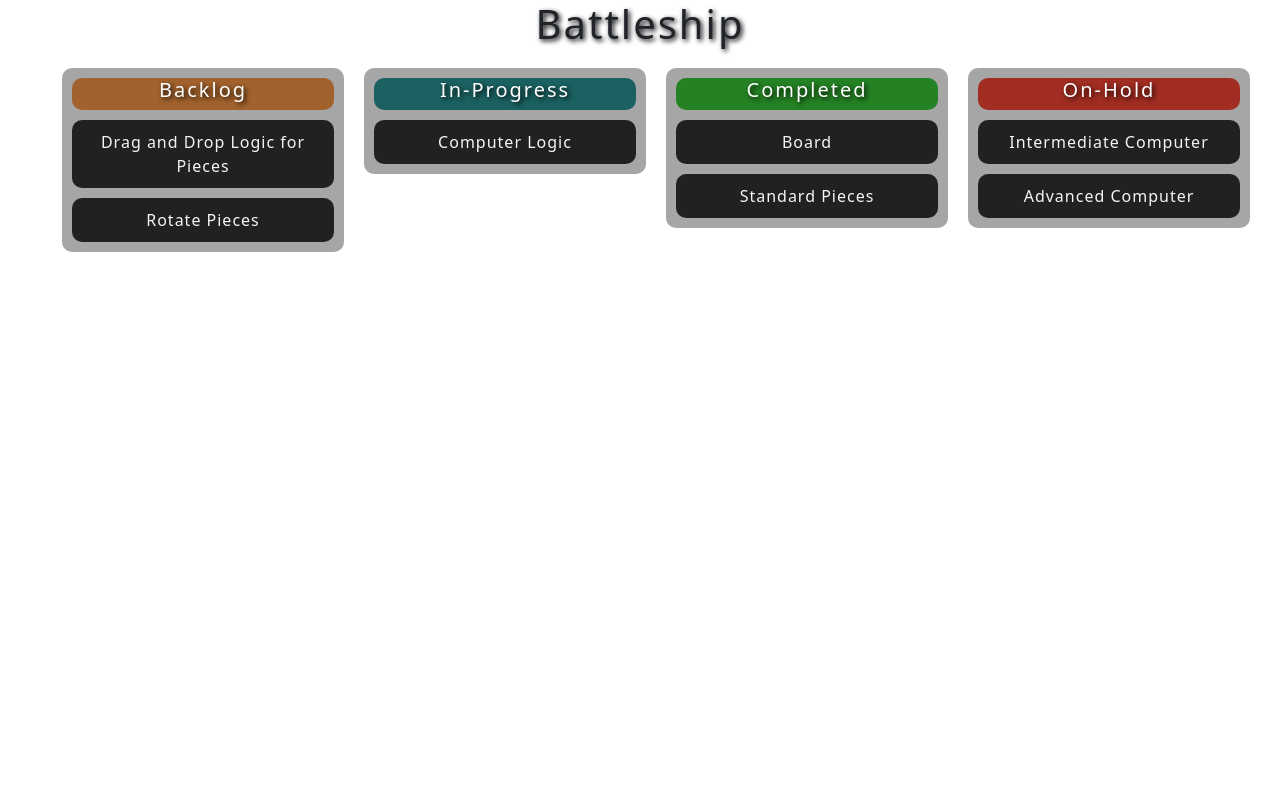
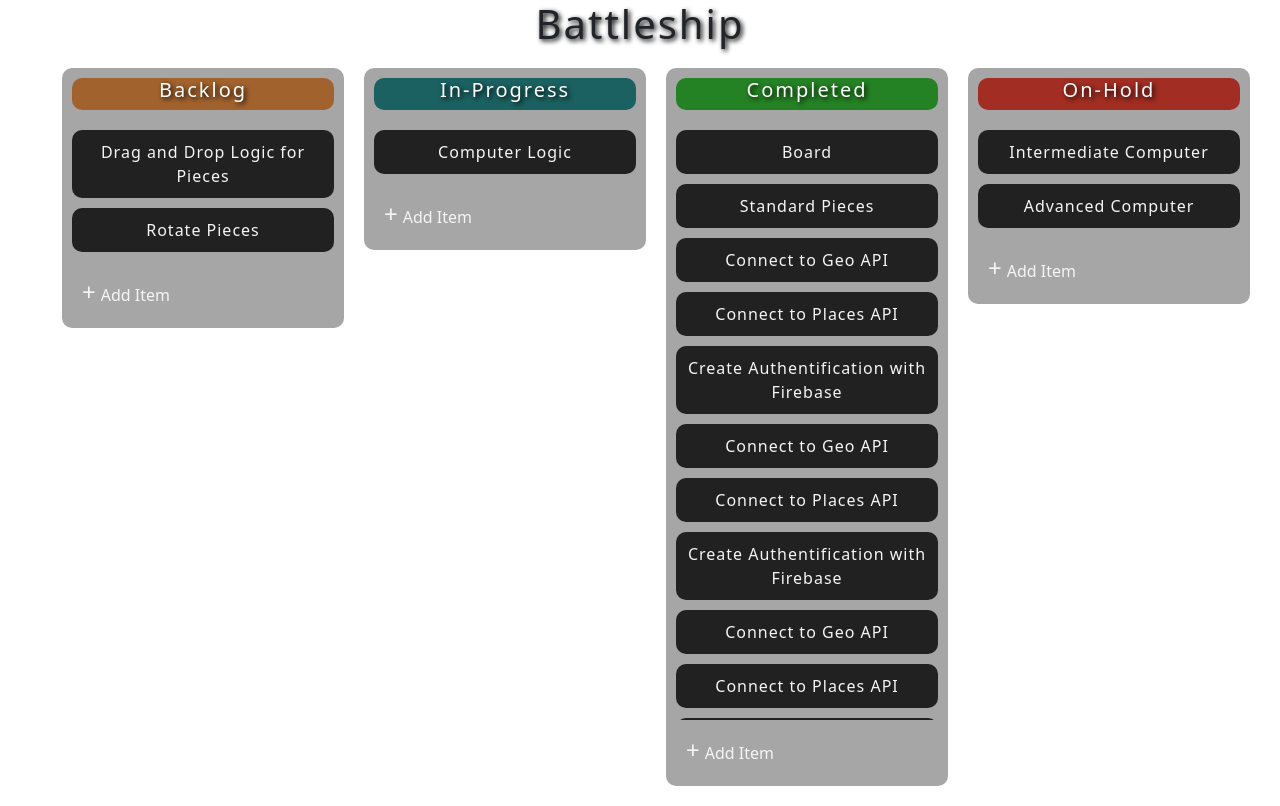
Before and after one commit to islandhuynh/Project-Tracker, a React (Create React App) app: page / in a window 1280 px wide. Built offline with nearby package versions, Linux system fonts and the light colour scheme.

Commit message:
Input box shows up when add item button is clicked - initial styling started

```diff
--- a/src/App.css
+++ b/src/App.css
@@ -100,6 +100,29 @@ ul {
   background-color: var(--column-4);
 }
 
+/* Custom Scrollbar */
+.custom-scroll {
+  overflow-y: auto;
+  max-height: 75vh;
+}
+
+.custom-scroll::-webkit-scrollbar-track {
+  box-shadow: inset 0 0 6px rgba(0, 0, 0, 0.4);
+  border-radius: 10px;
+  background-color: rgba(255, 255, 255, 0.3);
+  margin-right: 5px;
+}
+
+.custom-scroll::-webkit-scrollbar {
+  width: 10px;
+}
+
+.custom-scroll::-webkit-scrollbar-thumb {
+  border-radius: 10px;
+  box-shadow: inset 0 0 6px rgba(0, 0, 0, 0.3);
+  background-color: rgba(0, 0, 0, 0.8);
+}
+
 .header h1 {
   font-size: 1.25rem;
   color: white;
@@ -138,6 +161,88 @@ ul {
   color: black;
 }
 
+/* Add Button Group */
+.add-btn-group {
+  display: flex;
+  justify-content: space-between;
+}
+
+.add-btn {
+  margin: 10px;
+  padding: 5px 10px;
+  display: flex;
+  align-items: center;
+  cursor: pointer;
+  width: fit-content;
+  border-radius: 5px;
+  transition: all 0.3s ease-in;
+  user-select: none;
+}
+
+.add-btn:hover {
+  background-color: rgba(255, 255, 255, 0.9);
+  color: black;
+}
+
+.add-btn:active {
+  transform: scale(0.97);
+}
+
+.solid {
+  display: none;
+}
+
+.solid:hover {
+  transition: unset;
+  filter: brightness(95%);
+  color: white;
+}
+
+.plus-sign {
+  font-size: 1.5rem;
+  margin-right: 5px;
+  position: relative;
+  top: -3px;
+}
+
+.add-container {
+  margin: 10px;
+  padding: 5px 10px;
+  border-radius: 10px;
+  background-color: rgba(255, 255, 255, 0.9);
+  min-height: 100px;
+  display: none;
+}
+
+.add-item {
+  width: 100%;
+  min-height: 100px;
+  height: auto;
+  background-color: white;
+  border-radius: 10px;
+  margin: 5px auto;
+  resize: none;
+  color: black;
+  padding: 10px;
+}
+
+/* New Input */
+.new-input {
+  width: 100%;
+  border-radius: 5px;
+  background-color: whitesmoke;
+  text-align: center;
+  font-size: 1rem;
+}
+
+.new-input:focus {
+  outline: none;
+}
+
+.new-input-container {
+  padding: 10px 10px 0 10px;
+}
+
 @keyframes App-logo-spin {
   from {
     transform: rotate(0deg);
--- a/src/components/ProjectTracker.tsx
+++ b/src/components/ProjectTracker.tsx
@@ -1,4 +1,5 @@
 import React, { useState } from 'react';
+
 const mockData = {
   email: 'islandhuynh@gmail.com',
   uuid: '123abc',
@@ -8,7 +9,7 @@ const mockData = {
       completeStatus: false,
       backlog: [
         "Drag and Drop Logic for Pieces",
-        "Rotate Pieces"
+        "Rotate Pieces",
       ],
       progress: [
         "Computer Logic"
@@ -16,6 +17,32 @@ const mockData = {
       complete: [
         "Board",
         "Standard Pieces",
+        "Connect to Geo API",
+        "Connect to Places API",
+        "Create Authentification with Firebase",
+        "Connect to Geo API",
+        "Connect to Places API",
+        "Create Authentification with Firebase",
+        "Connect to Geo API",
+        "Connect to Places API",
+        "Create Authentification with Firebase",
+        "Connect to Geo API",
+        "Connect to Places API",
+        "Create Authentification with Firebase",
+        "Connect to Geo API",
+        "Connect to Places API",
+        "Create Authentification with Firebase",
+        "Connect to Geo API",
+        "Connect to Places API",
+        "Create Authentification with Firebase",
+        "Connect to Geo API",
+        "Connect to Places API",
+        "Create Authentification with Firebase",
+        "Connect to Geo API",
+        "Connect to Places API",
+        "Create Authentification with Firebase",
+        "Connect to Geo API",
+        "Connect to Places API",
       ],
       onHold: [
         "Intermediate Computer",
@@ -31,7 +58,8 @@ const mockData = {
       progress: [
         "Create Authentification with Firebase",
         "Connect to Geo API",
-        "Connect to Places API"
+        "Connect to Places API",
+        "Create Authentification with Firebase",
       ],
       complete: [
         "Button Container",
@@ -59,11 +87,8 @@ const columnTitles: columnList = {
 }
 
 export const ProjectTracker = () => {
-  const createTaskList = (taskArray: string[]) => {
-    let listArray: JSX.Element[] = [];
-    taskArray.forEach(task => listArray.push(<li className="task-item">{task}</li>));
-    return listArray;
-  }
+  const [newInputVisibility, setNewInputVisibility] = useState(false);
+  const [newTask, setNewTask] = useState<string | undefined>('');
 
   const createColumn = <C extends keyof columnList>(columnName: C): JSX.Element => {
     let columnTasks: string[] = [];
@@ -90,8 +115,33 @@ export const ProjectTracker = () => {
         <div id={`${columnName}-content`} className="custom-scroll">
           {createTaskList(columnTasks)}
         </div>
+        {newInputVisibility ?
+          <div className="new-input-container">
+            <textarea
+              className="new-input"
+              value={newTask} onChange={e => setNewTask(e.target.value)}
+            />
+          </div>
+          :
+          null
+        }
+        <div className="add-btn-group">
+          <div className="add-btn" onClick={() => setNewInputVisibility(true)}>
+            <span className="plus-sign">+</span>
+            <span>Add Item</span>
+          </div>
+          <div className="add-btn solid" onClick={() => setNewInputVisibility(false)}>
+            <span>Save Item</span>
+          </div>
+        </div>
       </li>
     )
+  }
+
+  const createTaskList = (taskArray: string[]) => {
+    let listArray: JSX.Element[] = [];
+    taskArray.forEach(task => listArray.push(<li className="task-item">{task}</li>));
+    return listArray;
   }
 
   return (
```
